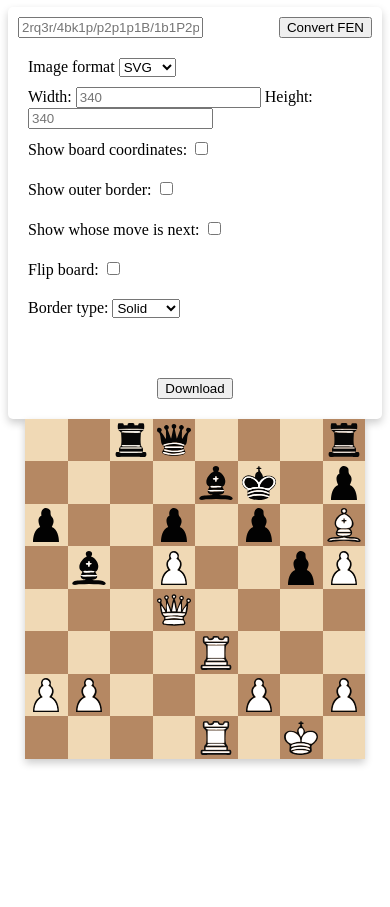
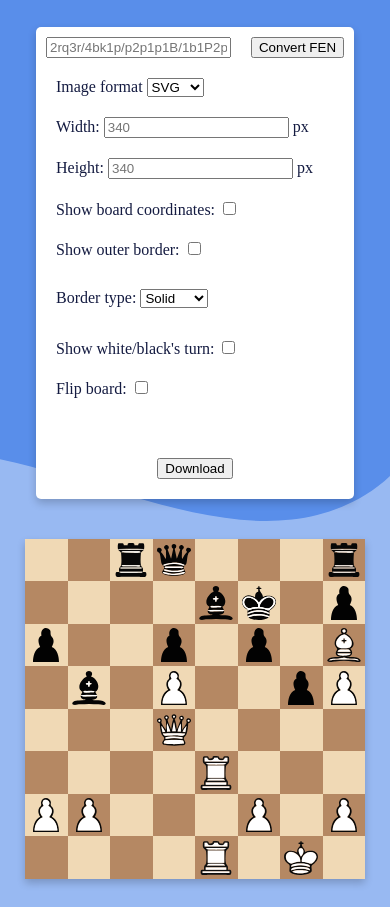
Before and after one commit to VivekThazhathattil/FEN-to-img, a website: page index.html in a window 390 px wide. Shown: the part 73-980 px from the top of the page. Before the commit the page ends 844 px from the top, so only its background shows below. Drawn offline with nearby package versions, Linux system fonts and the light colour scheme.

Commit message:
add module html-to-image

```diff
--- a/index.html
+++ b/index.html
@@ -9,12 +9,12 @@
 		<link href="https://fonts.googleapis.com/css?family=Roboto" rel="stylesheet" type="text/css">
 		<link rel="stylesheet" href="style.css" type="text/css" media="all" />
 		<script src="https://ajax.googleapis.com/ajax/libs/jquery/3.5.1/jquery.min.js"></script>
-		<script type="text/javascript" src="dom-to-image.js"></script>
+		<script type="text/javascript" src="node_modules/dom-to-image/src/dom-to-image.js"></script>
 		<script type="text/javascript" src="script.js"></script>
 	</head>
 	<body>
-		<header class="card round-edge">
-			<h1> FEN to Image </h1>
+		<header class="">
+			<h1 class=""> FEN to Image </h1>
 			<div id="favicon-container">
 			</div>
 		</header>
@@ -34,11 +34,13 @@
 						<option value="png">PNG</option>
 						<option value="jpeg">JPEG</option>
 					</select>
-					<form id="set-image-resolution">
-						<label for="board-width">Width:</label>
-						<input type="number" id="board-width" size="5" placeholder="500"></input>
-						<label for="board-height">Height:</label>
-						<input type="number" id="board-height" size="5" placeholder="500"></input>
+					<form id="set-image-resolution" class="">
+						<label for="board-width">Width:
+						<input type="number" id="board-width" size="5" placeholder="500"></input> px
+						</label>
+						<label for="board-height">Height:
+						<input type="number" id="board-height" size="5" placeholder="500"></input> px
+						</label>
 					</form>
 					<form id="checkboxes" class="">
 						<label for="show-board-coords">Show board coordinates:
@@ -47,21 +49,22 @@
 						<label for="show-border" class="label">Show outer border:
 						<input type="checkbox" id="show-border"></input>
 						</label>
-						<label for="show-whose-move" class="label">Show whose move is next:
+						<label for="border-type" class="label">Border type:
+						<select type="select" id="border-type">
+							<option value="solid">Solid</option>
+							<option value="dashed">Dashed</option>
+							<option value="dotted">Dotted</option>
+							<option value="double">Double</option>
+							<option value="ridge">Ridge</option>
+						</select>
+						</label>
+						<label for="show-whose-move" class="label">Show white/black's turn:
 						<input type="checkbox" id="show-whose-move"></input>
 						</label>
 						<label for="flip-board" class="label">Flip board:
 						<input type="checkbox" id="flip-board"></input>
 						</label>
 					</form>
-					<label for="border-type" class="label">Border type:</label>
-					<select type="select" id="border-type">
-						<option value="solid">Solid</option>
-						<option value="dashed">Dashed</option>
-						<option value="dotted">Dotted</option>
-						<option value="double">Double</option>
-						<option value="ridge">Ridge</option>
-					</select>
 					<div id="download-container">
 						<button type="button" id="download-button">Download</button>
 					</div>
--- /dev/null
+++ b/package.json
@@ -0,0 +1,5 @@
+{
+  "dependencies": {
+    "dom-to-image": "^2.6.0"
+  }
+}
--- a/script.js
+++ b/script.js
@@ -244,55 +244,21 @@ $(document).ready(() => {
 		$("#board-width").attr('placeholder', ($(window).width()-50));
 		$("#board-height").attr('placeholder',($(window).width()-50));
 	}
-	let boardWidth = $("#board-width").val() == ''? $("#board-width").attr('placeholder') : $("board-width").val();
-	let boardHeight = $("#board-height").val() == ''? $("#board-width").attr('placeholder') : $("board-width").val();
-	let showBoardCoords = $("#show-board-coords").prop("checked");
-	let showBorder = $("#show-border").prop("checked");
-	let showWhoseMove = $("#show-whose-move").prop("checked");
-	let borderType = $("#border-type").val();
-	createChessBoard(boardWidth, boardHeight, showBoardCoords, showBorder, showWhoseMove, borderType);
-	createPieces();
 	function resetBoard(){
+		const boardWidth = $("#board-width").val() == ''? $("#board-width").attr('placeholder') : $("#board-width").val();
+		const boardHeight = $("#board-height").val() == ''? $("#board-height").attr('placeholder') : $("#board-height").val();
+		const showBoardCoords = $("#show-board-coords").prop("checked");
+		const showBorder = $("#show-border").prop("checked");
+		const showWhoseMove = $("#show-whose-move").prop("checked");
+		const borderType = $("#border-type").val();
+		console.log(boardWidth,boardHeight);
 		removeChessBoard();
 		createChessBoard(boardWidth, boardHeight, showBoardCoords, showBorder, showWhoseMove, borderType);
 		createPieces();
-	}
-	/* Enter press event */
-	$(document).on('keypress',function(e) {
-	    if(e.which == 13) {
-				boardWidth = $("#board-width").val();
-				boardHeight = $("#board-height").val();
-				resetBoard();
-	    }
-	});
-	/* activate upon change of any properties */
-	$("#show-border").click( ()=>{
-		showBorder = $("#show-border").prop("checked");
-		resetBoard();
-	});
-	$("#show-whose-move").click( ()=>{
-		showWhoseMove = $("#show-whose-move").prop("checked");
-		resetBoard();
-	});
-	$("#show-board-coords").click( ()=>{
-		showBoardCoords = $("#show-board-coords").prop("checked");
-		resetBoard();
-	});
-	$("#border-type").change( ()=>{
-		borderType = $("#border-type").val();
-		resetBoard();
-	});
-	$("#submit-button").click( ()=>{
-		boardWidth = $("#board-width").val();
-		boardHeight = $("#board-height").val();
-		resetBoard();
-	});
-	$("#flip-board").click( ()=>{
-		resetBoard();
-		let offsetW  = $("#a1").innerWidth()/2.75;
-		let offsetH  = $("#a1").innerHeight()/2.75;
-		let flipOffsetW  = $("#chessboard").innerWidth() - $("#a1").innerWidth()/1.65;
-		let flipOffsetH  = $("#chessboard").innerHeight() - $("#a1").innerHeight()/1.65;
+		const offsetW  = $("#a1").innerWidth()/2.75;
+		const offsetH  = $("#a1").innerHeight()/2.75;
+		const flipOffsetW  = $("#chessboard").innerWidth() - $("#a1").innerWidth()/1.65;
+		const flipOffsetH  = $("#chessboard").innerHeight() - $("#a1").innerHeight()/1.65;
 		if($("#flip-board").prop("checked")){
 			$("#chessboard").css("transform","rotateZ(180deg)");
 			$(".piece").css("transform","rotateZ(180deg)");
@@ -300,20 +266,33 @@ $(document).ready(() => {
 			$(".coord-row").css({"transform":"rotateZ(180deg) translateX("+flipOffsetW.toString()+"px)","color":"black"});
 		}
 		else{
-			$("#chessboard").css("transform","rotateZ(0deg)");
-			$(".piece").css("transform","rotateZ(0deg)");
-			$(".coord-col").css("transform","rotateZ(0deg) translateY("+offsetH.toString()+"px)");
-			$(".coord-row").css("transform","rotateZ(0deg) translateX("+offsetW.toString()+"px)");
+			$("#chessboard").css("transform","rotateZ(360deg)");
+			$(".piece").css("transform","rotateZ(360deg)");
+			$(".coord-col").css("transform","rotateZ(360deg) translateY("+offsetH.toString()+"px)");
+			$(".coord-row").css("transform","rotateZ(360deg) translateX("+offsetW.toString()+"px)");
+		}
+	}
+	resetBoard();
+	/* Enter press event */
+	$(document).on('keypress',function(e) {
+	    if(e.which == 13) {
+				resetBoard();
 	    }
 	});
+	/* activate upon change of any properties */
+	$("#show-border").click(()=>{resetBoard()});
+	$("#show-whose-move").click(()=>{resetBoard()});
+	$("#show-board-coords").click(()=>{resetBoard()});
+	$("#border-type").change(()=>{resetBoard()});
+	$("#submit-button").click(()=>{resetBoard()});
+	$("#flip-board").click( ()=>{resetBoard()});
 	$("#download-button").on('click', function () {
 		var node = document.getElementById('image-display');
-
 		domtoimage.toPng(node)
-	  .then (function (dataUrl) {
+		  .then(function (dataUrl) {
 		    var img = new Image();
 		    img.src = dataUrl;
-	      document.appendChild(img);
+		    document.body.appendChild(img);
 		  })
 		  .catch(function (error) {
 		    console.error('oops, something went wrong!', error);
--- a/style.css
+++ b/style.css
@@ -1,10 +1,15 @@
 :root{
-	color: black;
+	color: #141B41; /* space-cadet */
+	background-image: url("assets/bg.svg");
+	background-size: cover;
 }
 header{
 	text-align: center;
 }
 #action-container{
+	z-index: 10;
+	background-color: white;
+	margin: 20px;
 	padding: 10px;
 }
 #searchbar{
@@ -25,12 +30,17 @@ label, select{
 #image-display{
 	display: flex;
 	flex-direction: column;
-	margin: auto;
+	margin: 20px;
 	align-items: center;
 }
 #download-container{
 	margin-top: 50px;
 	text-align: center;
+}
+#set-image-resolution{
+	display: flex;
+	flex-direction: column;
+	justify-content: space-around;
 }
 .round-edge{
 	border-radius: 5px;
@@ -47,8 +57,8 @@ label, select{
 .main-layout{
 	display: flex;
 	flex-direction: row;
-	justify-content: space-around;
-	align-items: center;
+	justify-content: space-evenly;
+	align-items: flex-start;
 	margin: auto;
 }
 #checkboxes{
@@ -66,6 +76,17 @@ label, select{
 .checkbox{
 	align-self: center;
 }
+.fade-in{
+  animation: fadeIn 1s;
+  -webkit-animation: fadeIn 1s;
+  -moz-animation: fadeIn 1s;
+  -o-animation: fadeIn 1s;
+  -ms-animation: fadeIn 1s;
+}
+@keyframes fadeIn {
+  0% {opacity:0; filter: blur(8px);}
+  100% {opacity:1; filter: blur(0px);}
+}
 #chessboard{
 	display: grid;
 	margin: 10px;
@@ -73,11 +94,11 @@ label, select{
 	grid-template-columns: auto auto auto auto auto auto auto auto;
 	transition: 0.3s;
 }
-@media only screen and (max-width: 850px){
+@media only screen and (max-width: 1040px){
 	.main-layout{
 		display: flex;
 		flex-direction: column;
-		justify-content: center;
+		justify-content: flex-start;
 		align-items: center;
 		margin: auto;
 	}
```
Also changed, not shown: assets/bg.svg (added), assets/bg_actions.svg (added), 1 other file. Lines whose indentation alone changed are shown as unchanged.
